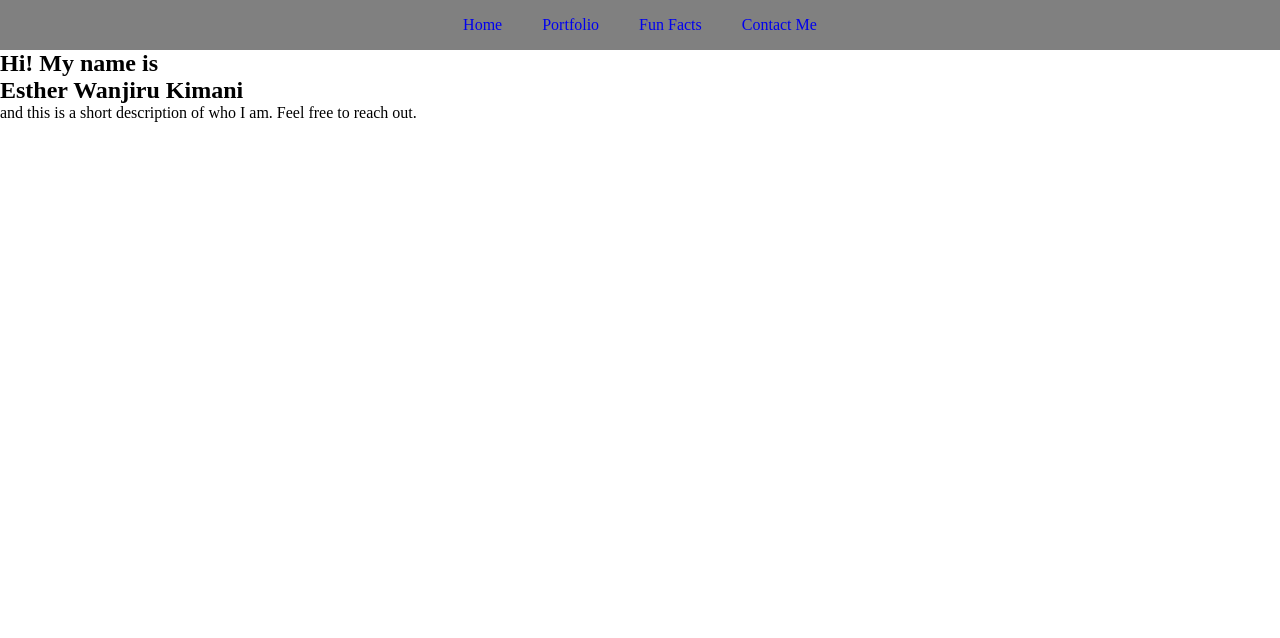
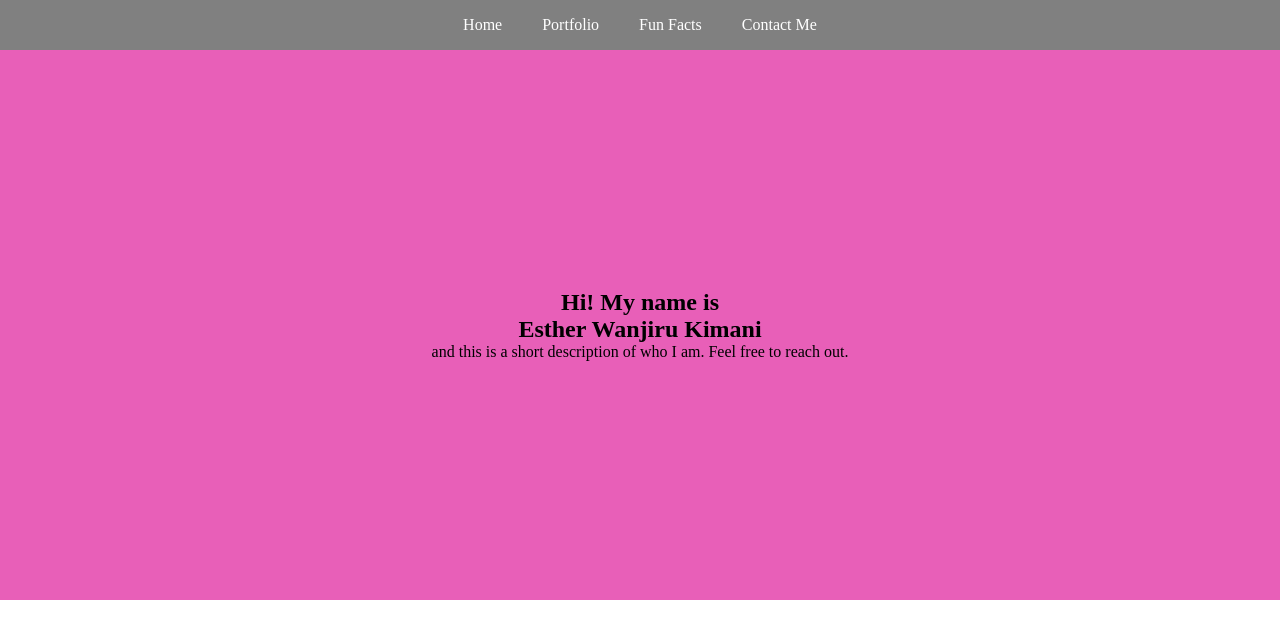
Before and after one commit to estherkimani/portfolio, a plain HTML site: page index.html in a window 1280 px wide. Drawn offline with Linux system fonts and the light colour scheme.

Commit message:
added some color to the section and some introductory text

```diff
--- a/styles.css
+++ b/styles.css
@@ -16,9 +16,15 @@
 .bar ul li a{
   text-decoration: none;
   padding: 5px 20px;
+  color: white;
 }
 /*home*/
 #HomeSection{
   display: flex;
   flex-direction: column;
+  height: 550px;
+  align-items: center;
+  justify-content: center;
+  background-color: #e85fb8;
+
 }
```
